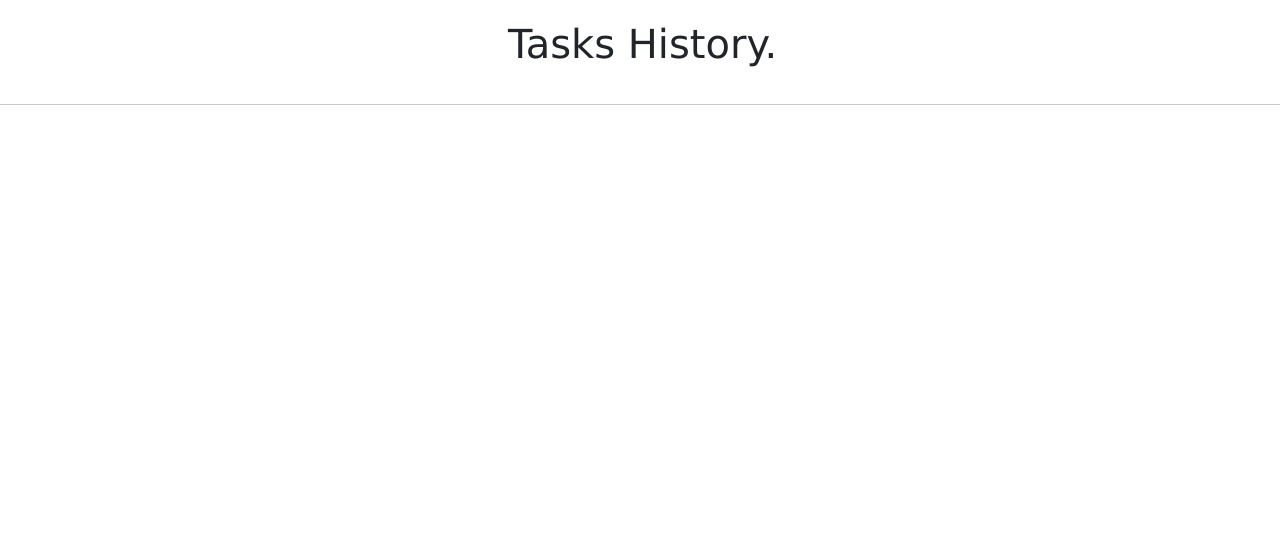
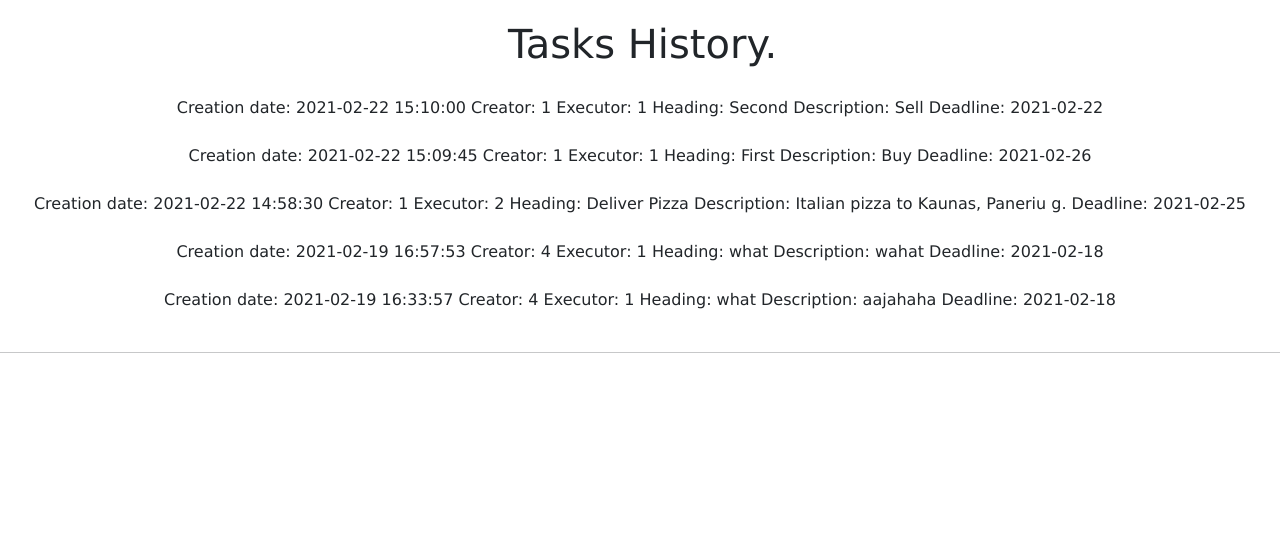
Before and after one commit to Eimantas93/TM, a Flask app: page /tasks in a window 1280 px wide. Shown: the part 56-608 px from the top of the page. Run offline with Flask 2, Linux system fonts and the light colour scheme; a user stored in the database is signed in; data comes from the database, SQL or seed files in the repository; both versions use the stored data as it was after the commit.

Commit message:
History first commit

```diff
--- a/application.py
+++ b/application.py
@@ -169,7 +169,16 @@ def new_task():
 
 @app.route("/tasks", methods=["GET"])
 def tasks():
-    return render_template("tasks.html")
+    # Connecting to DB
+    connection = sqlite3.connect('data.db')
+    db = connection.cursor()
+
+    # Get current user tasks history
+    db.execute("SELECT * FROM tasks WHERE creator_id = ? OR executor_id = ? ORDER BY creation_date DESC",
+               (session["user_id"], session["user_id"]))
+    rows = db.fetchall()
+
+    return render_template("tasks.html", rows=rows)
 
 
 @app.route("/edit_task", methods=["GET", "POST"])
--- a/templates/tasks.html
+++ b/templates/tasks.html
@@ -6,6 +6,20 @@ All tasks
 
 {% block main %}
 <h1 class="pageTitle">Tasks History.</h1>
+
+{% for row in rows %}
+<center>
+    Creation date: {{ row[5] }}
+    Creator: {{ row[1] }}
+    Executor: {{ row[2] }}
+    Heading: {{ row[3] }}
+    Description: {{ row[4] }}
+    Deadline: {{ row[6] }}
+</center>
+<br>
+
+
+{% endfor %}
 <hr>
 <!-- Need to loop over existing tasks with jinja -->
 {% endblock %}
```
Also changed, not shown: data.db.
